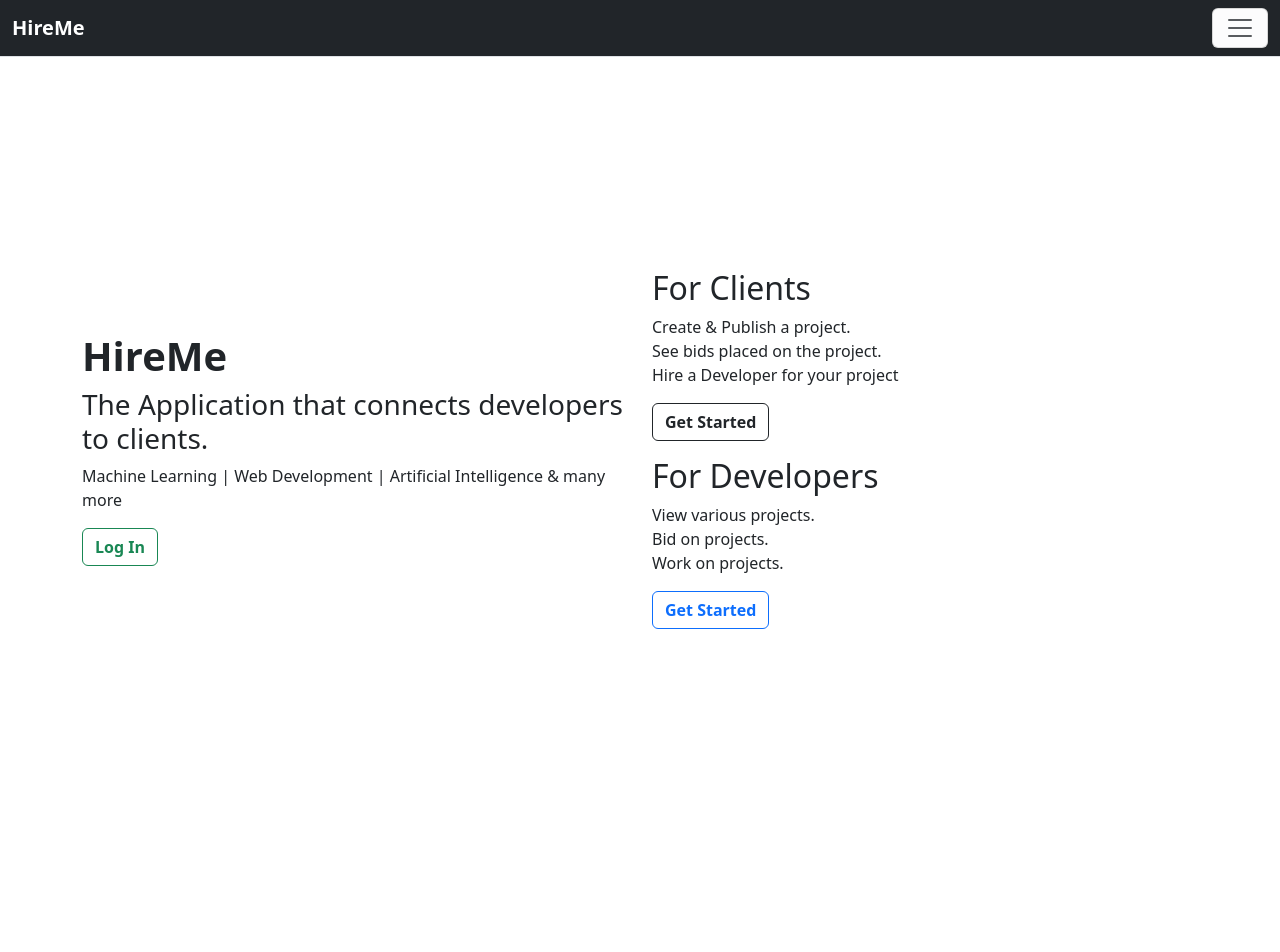
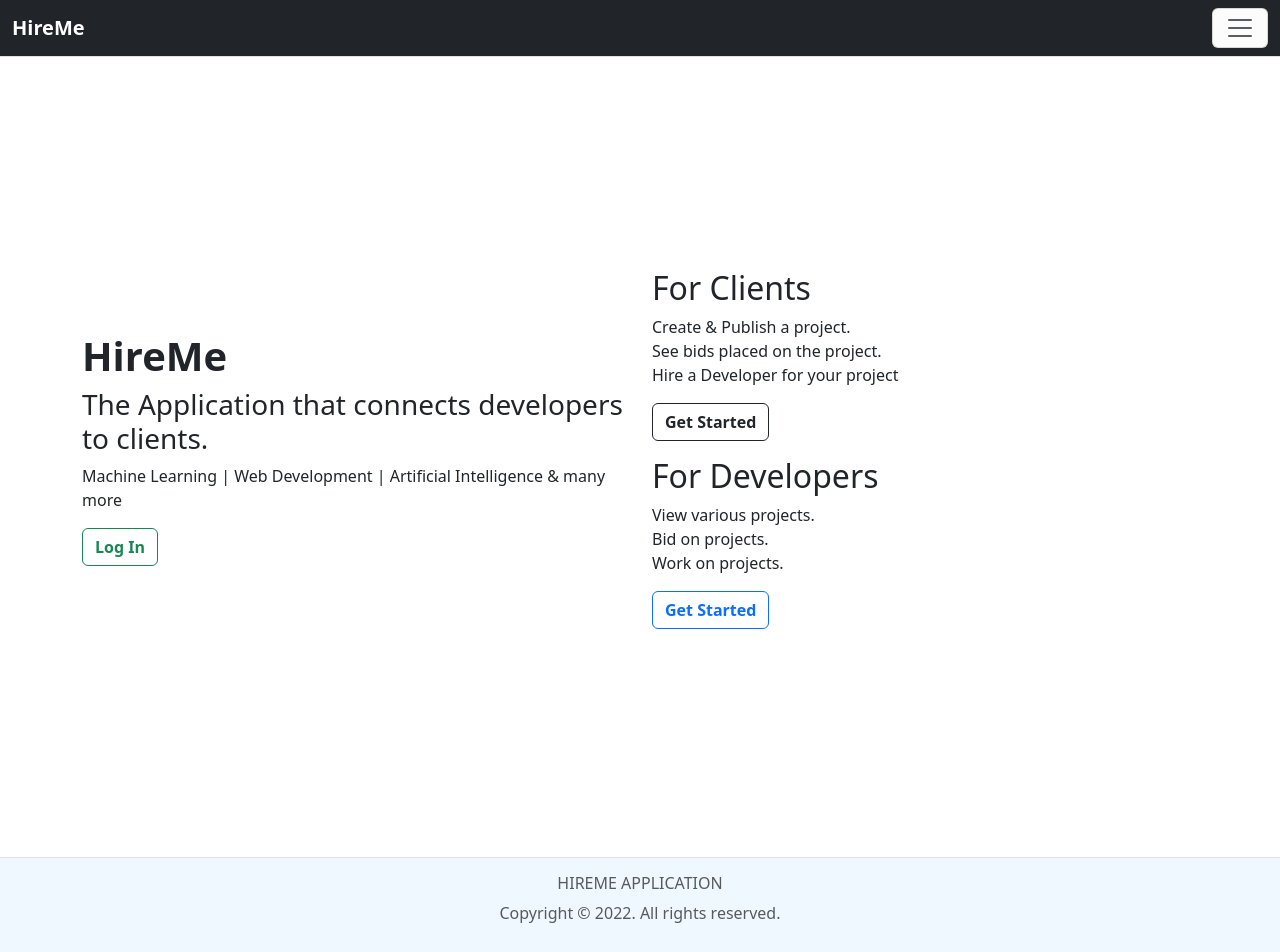
Before and after one commit to Access-granted254/hireme, a React (Create React App) app: page / in a window 1280 px wide. Shown: the top 952 px of the page. Before the commit the page ends 857 px from the top, so only its background shows below. Built offline with nearby package versions, Linux system fonts and the light colour scheme.

Commit message:
add footer

```diff
--- a/src/assets/styles/styles.css
+++ b/src/assets/styles/styles.css
@@ -7,3 +7,7 @@
     object-fit: cover;
     border-radius: 50%;
 }
+
+.page {
+    background-color: aliceblue;
+}
--- a/src/constants/Routes.jsx
+++ b/src/constants/Routes.jsx
@@ -1,9 +1,9 @@
-import React, { Suspense, useContext } from "react";
+import React, { Suspense } from "react";
 import { BrowserRouter as Router, Routes, Route } from "react-router-dom";
 import { links } from "./links";
-import { AuthContext } from "../authContext";
 import Navbar from "../layouts/Navbar";
 import PrivateRoute from "../middleware/PrivateRoute";
+import Footer from "../layouts/Footer";
 
 const Splash = React.lazy(() => import("../pages/Splash"));
 const Login = React.lazy(() => import("../pages/Login"));
@@ -47,6 +47,7 @@ function BaseRouter() {
             <Route path={links?.Bids} element={<Bids />} />
           </Route>
         </Routes>
+        <Footer />
       </Suspense>
     </Router>
   );
--- /dev/null
+++ b/src/layouts/Footer.jsx
@@ -0,0 +1,16 @@
+import React from "react";
+
+function Footer() {
+  return (
+    <>
+      <div className="container-fluid page mt-0 py-3 border-top">
+        <div className="text-center">
+          <h6 className="text-muted text-uppercase">HireMe Application</h6>
+          <p className="text-muted">Copyright © 2022. All rights reserved.</p>
+        </div>
+      </div>
+    </>
+  );
+}
+
+export default Footer;
--- a/src/pages/Dashboard.jsx
+++ b/src/pages/Dashboard.jsx
@@ -110,8 +110,6 @@ function Dashboard() {
     fetchTenProjects();
   }, [user]);
 
-  console.log(tenProjects);
-
   const pendingProjects = projects?.results?.filter(
     (project) => project.project_progress === "Pending"
   );
@@ -125,7 +123,7 @@ function Dashboard() {
   );
   return (
     <>
-      <div className="container-fluid py-3 px-3">
+      <div className="container-fluid py-3 px-3 page">
         {person?.is_client ? (
           <>
             <section className="row">
@@ -133,10 +131,11 @@ function Dashboard() {
               <div className="col-md-3 col-sm-12 py-2">
                 <section>
                   <h3 className="fw-bold mb-3">Client Information</h3>
+                  <hr />
                   <div className="card">
                     <div className="card-body">
                       <div>
-                        {person?.image ? (
+                        {!person?.image ? (
                           <>
                             <img
                               src={avatarImage}
```
